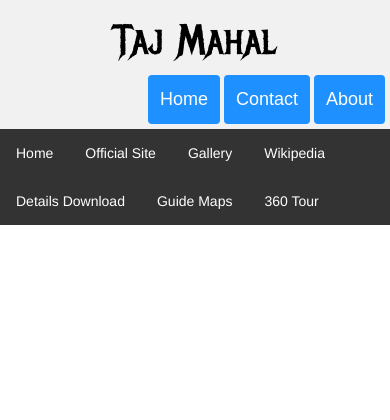
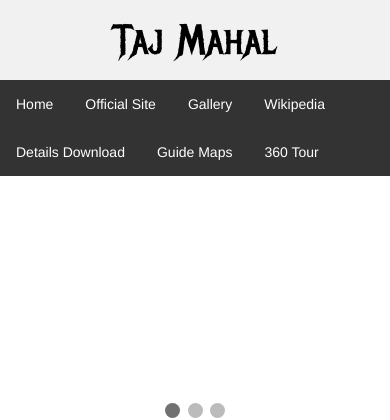
Before and after one commit to Vish2476/monuments, a PHP site: page /tajmahal.html in a window 390 px wide. Shown: the top 420 px of the page. Run offline with PHP 8.4, Linux system fonts and the light colour scheme.

Commit message:
Update styles.css

```diff
--- a/css/styles.css
+++ b/css/styles.css
@@ -314,7 +314,10 @@
 
 /********** Small devices only **********/
 @media (min-width: 768px) and (max-width: 991px) {
-  .header-name{
+    .header-button{
+      display:none;
+    }
+      .header-name{
     font-size: 4em;
     }
   .header-button {
@@ -328,7 +331,10 @@
 
 /********** Extra small devices only **********/
 @media (max-width: 767px) {
-  .header-name{
+    .header-button{
+      display:none;
+    }
+     .header-name{
     font-size: 3em;
   }
   .header-button {
@@ -354,6 +360,9 @@
 
 /********** Super extra small devices Only **********/
 @media (max-width: 479px) {
+    .header-button{
+      display:none;
+    }
     .header-name {
     font-size: 3em;
   }
```
